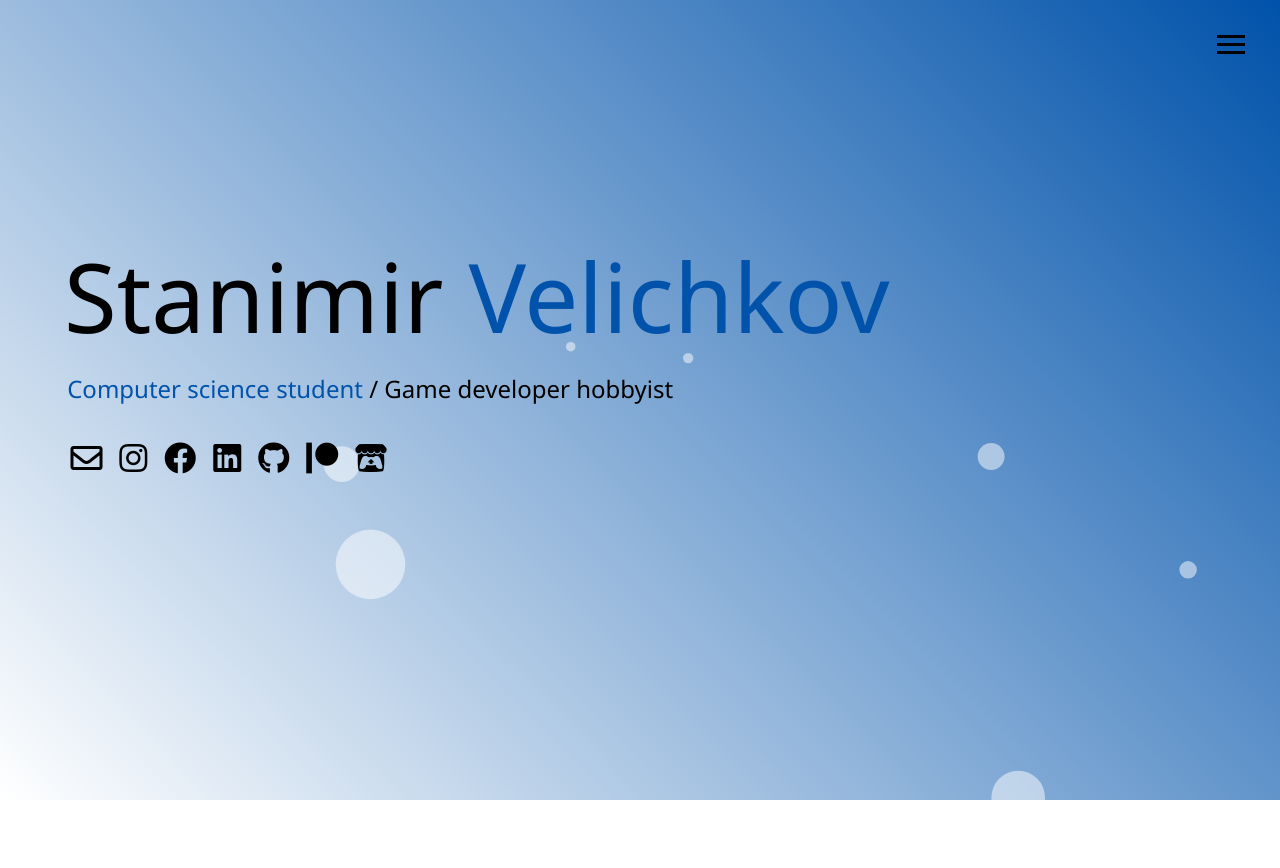
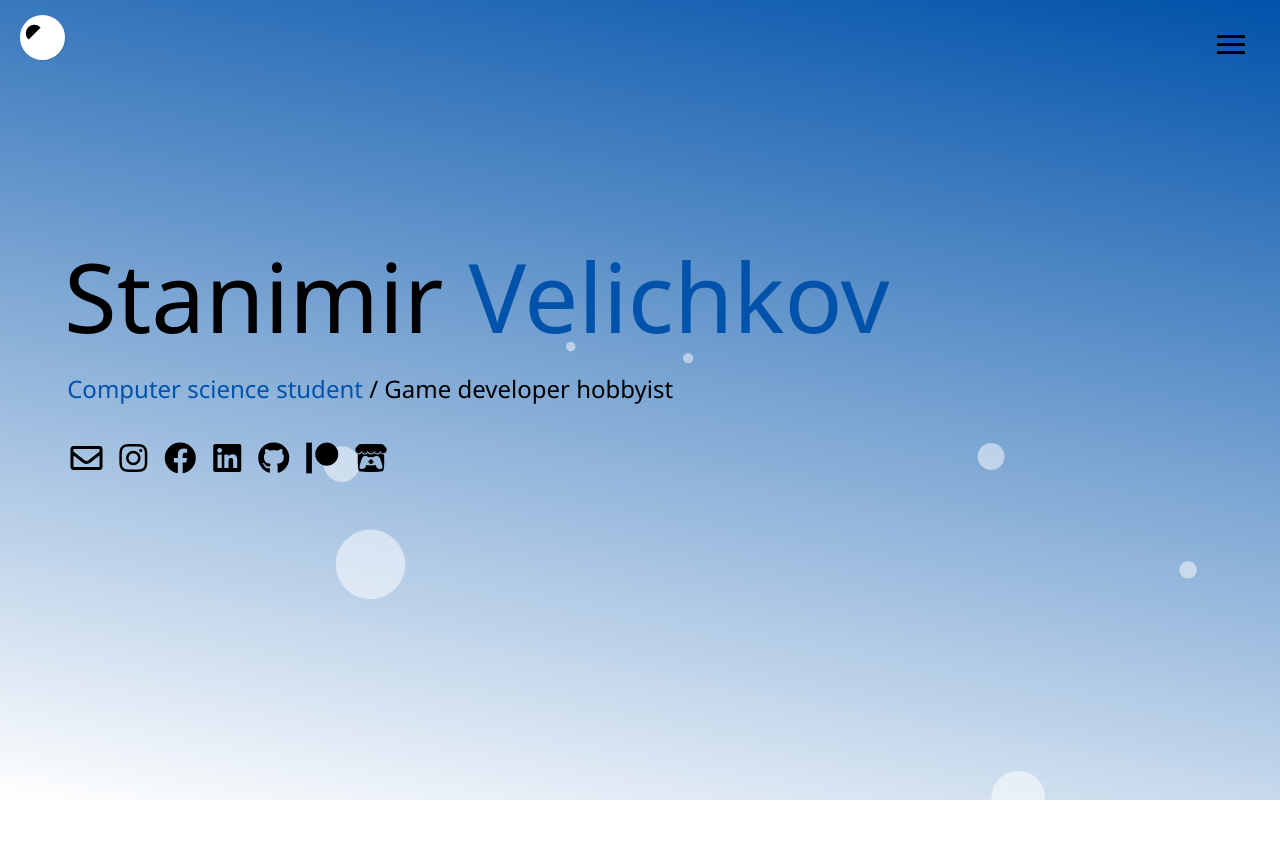
Before and after one commit to StanArts/personal-website, a Django app: page / in a window 1280 px wide. Run offline with Django 3.2, Linux system fonts and the light colour scheme; some libraries are stand-ins or nearby versions.

Commit message:
Dark mode theme added to the website as well as a toggle

```diff
--- a/blog/package.json
+++ b/blog/package.json
@@ -4,6 +4,8 @@
   "description": "Responsive portfolio website",
   "main": "index.js",
   "dependencies": {
+    "bootstrap": "^4.0.0-alpha.6",
+    "bootstrap-sass": "^3.4.1",
     "node-sass": "^4.14.1"
   },
   "devDependencies": {},
--- a/blog/scss/_config.scss
+++ b/blog/scss/_config.scss
@@ -1,20 +1,70 @@
-$primary-color: #fff; // rgb(34, 26, 26); - the dark mode
-$secondary-color: #0052aa;
-$show-home-image: true;
-//$home-image: url(../img/.jpg);
+// Light mode
+$primary-light: #fff;
+$secondary-light: #0052aa;
+// Dark mode
+$primary-dark: #221a1a;
+$secondary-dark: #00a7aa;
+
+$primary: 'primary';
+$secondary: 'secondary';
+
+$themes: (
+    light: (
+        primary: $primary-light,
+        secondary: $secondary-light
+    ),
+
+    dark: (
+        primary: $primary-dark,
+        secondary: $secondary-dark
+    ),
+);
+
+@mixin themed() {
+    @each $theme, $map in $themes {
+      [data-theme= '#{$theme}'] & {
+        $theme-map: () !global;
+        @each $key, $submap in $map {
+          $value: map-get(map-get($themes, $theme), '#{$key}');
+          $theme-map: map-merge($theme-map, ($key: $value)) !global;
+        }
+        @content;
+        $theme-map: null !global;
+      }
+    }
+  }
+
+@function t($key) {
+    @return map-get($theme-map, $key);
+}
+
 $background-opacity: 0.9;
 
 @mixin easeOut {
     transition: all 1.5s ease-out;
 }
 
+#bg {
+    content: '';
+    position: absolute;
+    top: 0;
+    right: 0;
+    width: 100%;
+    height: 100%;
+    z-index: -1;
+    @include themed() {
+        background: rgba(t(primary), $background-opacity);
+    }
+}
+
 #particles-js {
-    background: linear-gradient(45deg, $primary-color, $secondary-color);
+    @include themed() {
+        background: linear-gradient(10deg, t(primary), t(secondary));
+    }
     position: fixed;
     width: 100%;
     height: 100%;
     z-index: -1;
-
 }
 
 // Set Text Colour
--- a/blog/scss/_menu.scss
+++ b/blog/scss/_menu.scss
@@ -11,7 +11,9 @@
         width: 28px;
         height: 3px;
         margin: 0 0 5px 0;
-        background: set-text-colour($primary-color);;
+        @include themed() {
+            background: set-text-colour(t(primary));
+        }
         @include easeOut;
     }
 
@@ -65,7 +67,10 @@
     &-nav {
         margin: 0;
         padding: 0;
-        background: darken($color: $primary-color, $amount: 5);
+        // background: darken($color: map-get(map-get($themes, light), primary), $amount: 5);
+        @include themed(){
+            background: darken($color: t(primary), $amount: 5);
+        }
         list-style: none;
         transform: translate3d(100%, 0, 0);
         @include easeOut;
@@ -86,7 +91,9 @@
         }
 
         &.current > a {
-            color: $secondary-color;
+            @include themed() {
+                color: t(secondary);
+            }
         }
     }
 
@@ -97,18 +104,24 @@
         text-transform: uppercase;
         padding: 1rem 0;
         font-weight: 300;
-        color: set-text-colour($primary-color);
+        @include themed() {
+            color: set-text-colour(t(primary));
+        }
         text-decoration: none;
         @include easeOut;
 
         &:hover {
-            color: $secondary-color;
+            @include themed() {
+                color: t(secondary);
+            }
         }
     }
 
     // Branding Side
     &-branding {
-        background: $primary-color;
+        @include themed() {
+            background: t(primary);
+        }
         transform: translate3d(-100%, 0, 0);
         @include easeOut;
 
@@ -122,7 +135,9 @@
             height: 250px;
             background: url('/static/img/menu_portrait.jpg');
             border-radius: 50%;
-            border: solid 3px $secondary-color;
+            @include themed() {
+                border: solid 3px t(secondary);
+            }
         }
     }
 
--- a/blog/scss/portfolio.scss
+++ b/blog/scss/portfolio.scss
@@ -2,11 +2,13 @@
 @import 'menu';
 
 body {
-    color: set-text-colour($primary-color);
-    height: 100%;
-    margin: 0;
-    font-family: 'Segoe UI', Tahoma, Geneva, Verdana, sans-serif;
-    line-height: 1.5;
+  height: 100%;
+  margin: 0;
+  font-family: 'Segoe UI', Tahoma, Geneva, Verdana, sans-serif;
+  line-height: 1.5;
+  @include themed() {
+      color: set-text-colour(t(primary));
+  }
 }
 
 // Headings
@@ -23,13 +25,17 @@ h3 {
     &.sm-heading-home {
         margin-bottom: 2rem;
         padding: 0.2rem 0.2rem;
-        background: rgba(lighten($secondary-color, 2), 0);
+        @include themed() {
+          background: rgba(lighten(t(secondary), 2), 0);
+        }
     }
 
     &.sm-heading {
         margin-bottom: 2rem;
         padding: 0.2rem 1rem;
-        background: rgba(lighten($secondary-color, 2), 0.5);
+        @include themed() {
+          background: rgba(lighten(t(secondary), 2), 0.5);
+        }
     }
 }
 
@@ -53,7 +59,9 @@ header {
 }
 
 .text-secondary{
-    color: $secondary-color;
+    @include themed() {
+      color: t(secondary);
+    }
 }
 
 main {
@@ -68,8 +76,13 @@ main {
       padding: 0.4rem;
       @include easeOut;
 
+      @include themed() {
+        color: set-text-colour(t(primary));
+      }
         &:hover {
-          color: $secondary-color;
+          @include themed() {
+            color: t(secondary);
+          }
         }
       }
     }
@@ -94,7 +107,9 @@ main {
       grid-area: bioimage;
       margin: auto;
       border-radius: 50%;
-      border: $secondary-color 3px solid;
+      @include themed() {
+        border: t(secondary) 3px solid;
+      }
     }
 
     .bio {
@@ -115,9 +130,11 @@ main {
     }
 
     .edu {
-      background: lighten($primary-color, 5);
       padding: 0.5rem;
-      border-bottom: $secondary-color 5px solid;
+      @include themed() {
+        background: lighten(t(primary), 5);
+        border-bottom: t(secondary) 5px solid;
+      }
     }
   }
 
@@ -133,7 +150,9 @@ main {
 
       &:hover {
         opacity: 0.5;
-        border-color: $secondary-color;
+        @include themed() {
+          border-color: t(secondary);
+        }
         @include easeOut;
       }
     }
@@ -146,20 +165,26 @@ main {
     border: 0;
     margin-bottom: 0.3rem;
     &:hover {
-      background: $secondary-color;
-      color: set-text-color($secondary-color);
+      @include themed() {
+        background: t($secondary);
+        color: set-text-color(t($secondary));
+      }
     }
   }
 
   .btn-dark {
     @extend .btn;
-    background: darken($primary-color, 50);
+    @include themed() {
+      background: darken(t($primary), 50);
+    }
     color: #ffffff;
   }
 
-  .btn-dark {
+  .btn-light {
     @extend .btn;
-    background: lighten($primary-color, 50);
+    @include themed() {
+      background: lighten(t($primary), 50);
+    }
     color: #333333;
   }
 
@@ -167,9 +192,76 @@ main {
   #main-footer {
     text-align: center;
     padding: 1rem;
-    background: darken($primary-color, 10);
-    color: set-text-color($primary-color);
+    @include themed() {
+      background: darken(t($primary), 10);
+      color: set-text-color(t($primary));
+    }
     height: 60px;
   }
 
+  // Dark mode toggle
+
+  .switch {
+    position: absolute;
+    cursor: pointer;
+    display: block;
+    left: 20px;
+    top: 15px;
+    width: 45px;
+    height: 45px;
+    margin: 0 0 5px 0;
+
+    @include easeOut;
+  }
+
+  .slider {
+    position: absolute;
+    cursor: pointer;
+    top: 0; left: 0; right: 0; bottom: 0;
+    background: #ffffff;
+    transition: .5s;
+    border: 3px solid #ffffff;
+    box-shadow: 1px 1px 1px rgba(0, 0, 0, 0.1);
+  }
+
+  .slider:before {
+    position: absolute;
+    content: "";
+    bottom: 14px;
+    top: 8px;
+    background-color: #000000; // rgb(175, 175, 175);
+    transition: .5s;;
+  }
+
+  .switch input { display: none; }
+
+  input:checked + .slider {
+    background-color: black;
+  }
+
+  input:checked + .slider:before{
+    transform: translateX(20px) rotateZ(45deg);
+    background: yellow;
+  }
+
+  .slider.round {
+    border-radius: 35px;
+  }
+
+  .slider.round:before {
+    width: 43%;
+    height: 23%;
+    border-top-left-radius: 50px;
+    border-top-right-radius: 50px;
+    transform: rotateZ(-45deg);
+  }
+
+  html.transition,
+  html.transition *,
+  html.transition * :before,
+  html.transition * :after {
+    transition: all 750ms !important;
+    transition-delay: 0 !important;
+  }
+
   @import 'mobile';
--- a/blog/static/css/portfolio.css
+++ b/blog/static/css/portfolio.css
@@ -1,9 +1,25 @@
+#bg {
+  content: '';
+  position: absolute;
+  top: 0;
+  right: 0;
+  width: 100%;
+  height: 100%;
+  z-index: -1; }
+  [data-theme='light'] #bg {
+    background: rgba(255, 255, 255, 0.9); }
+  [data-theme='dark'] #bg {
+    background: rgba(34, 26, 26, 0.9); }
+
 #particles-js {
-  background: linear-gradient(45deg, #fff, #0052aa);
   position: fixed;
   width: 100%;
   height: 100%;
   z-index: -1; }
+  [data-theme='light'] #particles-js {
+    background: linear-gradient(10deg, #fff, #0052aa); }
+  [data-theme='dark'] #particles-js {
+    background: linear-gradient(10deg, #221a1a, #00a7aa); }
 
 .menu-btn {
   position: absolute;
@@ -16,8 +32,11 @@
     width: 28px;
     height: 3px;
     margin: 0 0 5px 0;
-    background: #000000;
     transition: all 1.5s ease-out; }
+    [data-theme='light'] .menu-btn .btn-line {
+      background: #000000; }
+    [data-theme='dark'] .menu-btn .btn-line {
+      background: #fff; }
   .menu-btn.close {
     transform: rotate(180deg); }
     .menu-btn.close .btn-line:nth-child(1) {
@@ -101,11 +136,14 @@
   transition-delay: 0.5s; }
 
 body {
-  color: #000000;
   height: 100%;
   margin: 0;
   font-family: 'Segoe UI', Tahoma, Geneva, Verdana, sans-serif;
   line-height: 1.5; }
+  [data-theme='light'] body {
+    color: #000000; }
+  [data-theme='dark'] body {
+    color: #fff; }
 
 h1,
 h2,
@@ -120,14 +158,28 @@ h3 {
   h2.sm-heading-home,
   h3.sm-heading-home {
     margin-bottom: 2rem;
-    padding: 0.2rem 0.2rem;
+    padding: 0.2rem 0.2rem; }
+    [data-theme='light'] h1.sm-heading-home, [data-theme='light']
+    h2.sm-heading-home, [data-theme='light']
+    h3.sm-heading-home {
       background: rgba(0, 87, 180, 0); }
+    [data-theme='dark'] h1.sm-heading-home, [data-theme='dark']
+    h2.sm-heading-home, [data-theme='dark']
+    h3.sm-heading-home {
+      background: rgba(0, 177, 180, 0); }
   h1.sm-heading,
   h2.sm-heading,
   h3.sm-heading {
     margin-bottom: 2rem;
-    padding: 0.2rem 1rem;
+    padding: 0.2rem 1rem; }
+    [data-theme='light'] h1.sm-heading, [data-theme='light']
+    h2.sm-heading, [data-theme='light']
+    h3.sm-heading {
       background: rgba(0, 87, 180, 0.5); }
+    [data-theme='dark'] h1.sm-heading, [data-theme='dark']
+    h2.sm-heading, [data-theme='dark']
+    h3.sm-heading {
+      background: rgba(0, 177, 180, 0.5); }
 
 p {
   text-align: justify; }
@@ -144,8 +196,11 @@ header {
 .text-secondary-home {
   color: #ffffff; }
 
-.text-secondary {
+[data-theme='light'] .text-secondary {
   color: #0052aa; }
+
+[data-theme='dark'] .text-secondary {
+  color: #00a7aa; }
 
 main {
   padding: 4rem;
@@ -155,8 +210,14 @@ main {
     main .icons a {
       padding: 0.4rem;
       transition: all 1.5s ease-out; }
-      main .icons a:hover {
+      [data-theme='light'] main .icons a {
+        color: #000000; }
+      [data-theme='dark'] main .icons a {
+        color: #fff; }
+      [data-theme='light'] main .icons a:hover {
         color: #0052aa; }
+      [data-theme='dark'] main .icons a:hover {
+        color: #00a7aa; }
   main#home {
     overflow: hidden; }
     main#home h1 {
@@ -195,32 +263,106 @@ main {
     border: 3px #000000 solid; }
     .projects img:hover {
       opacity: 0.5;
-      border-color: #0052aa;
       transition: all 1.5s ease-out; }
+      [data-theme='light'] .projects img:hover {
+        border-color: #0052aa; }
+      [data-theme='dark'] .projects img:hover {
+        border-color: #00a7aa; }
 
-.btn, .btn-dark {
+.btn, .btn-dark, .btn-light {
   display: inline-block;
   padding: 0.5rem 1rem;
   border: 0;
   margin-bottom: 0.3rem; }
-  .btn:hover, .btn-dark:hover {
+  [data-theme='light'] .btn:hover, [data-theme='light'] .btn-dark:hover, [data-theme='light'] .btn-light:hover {
     background: #0052aa;
     color: set-text-color(#0052aa); }
+  [data-theme='dark'] .btn:hover, [data-theme='dark'] .btn-dark:hover, [data-theme='dark'] .btn-light:hover {
+    background: #00a7aa;
+    color: set-text-color(#00a7aa); }
 
 .btn-dark {
-  background: gray;
   color: #ffffff; }
+  [data-theme='light'] .btn-dark {
+    background: gray; }
+  [data-theme='dark'] .btn-dark {
+    background: black; }
 
-.btn-dark {
-  background: white;
+.btn-light {
   color: #333333; }
+  [data-theme='light'] .btn-light {
+    background: white; }
+  [data-theme='dark'] .btn-light {
+    background: #ab9191; }
 
 #main-footer {
   text-align: center;
   padding: 1rem;
+  height: 60px; }
+  [data-theme='light'] #main-footer {
     background: #e6e6e6;
-  color: set-text-color(#fff);
-  height: 60px; }
+    color: set-text-color(#fff); }
+  [data-theme='dark'] #main-footer {
+    background: #050404;
+    color: set-text-color(#221a1a); }
+
+.switch {
+  position: absolute;
+  cursor: pointer;
+  display: block;
+  left: 20px;
+  top: 15px;
+  width: 45px;
+  height: 45px;
+  margin: 0 0 5px 0;
+  transition: all 1.5s ease-out; }
+
+.slider {
+  position: absolute;
+  cursor: pointer;
+  top: 0;
+  left: 0;
+  right: 0;
+  bottom: 0;
+  background: #ffffff;
+  transition: .5s;
+  border: 3px solid #ffffff;
+  box-shadow: 1px 1px 1px rgba(0, 0, 0, 0.1); }
+
+.slider:before {
+  position: absolute;
+  content: "";
+  bottom: 14px;
+  top: 8px;
+  background-color: #000000;
+  transition: .5s; }
+
+.switch input {
+  display: none; }
+
+input:checked + .slider {
+  background-color: black; }
+
+input:checked + .slider:before {
+  transform: translateX(20px) rotateZ(45deg);
+  background: yellow; }
+
+.slider.round {
+  border-radius: 35px; }
+
+.slider.round:before {
+  width: 43%;
+  height: 23%;
+  border-top-left-radius: 50px;
+  border-top-right-radius: 50px;
+  transform: rotateZ(-45deg); }
+
+html.transition,
+html.transition *,
+html.transition * :before,
+html.transition * :after {
+  transition: all 750ms !important;
+  transition-delay: 0 !important; }
 
 @media screen and (min-width: 1171px) {
   .projects {
--- /dev/null
+++ b/blog/static/js/dm_toggle.js
@@ -0,0 +1,43 @@
+let darkMode = localStorage.getItem("darkMode");
+const checkbox = document.querySelector('input[name=theme]');
+
+const enableDarkMode = () => {
+
+  document.documentElement.setAttribute('data-theme', 'dark');
+
+  document.documentElement.classList.add("darkmode");
+
+  localStorage.setItem("darkMode", "enabled");
+};
+
+const disableDarkMode = () => {
+
+  document.documentElement.setAttribute('data-theme', 'light');
+
+  document.documentElement.classList.remove("darkmode");
+
+  localStorage.setItem("darkMode", null)
+}
+
+if (darkMode === "enabled") {
+  enableDarkMode();
+}
+
+checkbox.addEventListener('change', () => {
+  darkMode = localStorage.getItem("darkMode");
+  if (darkMode !== "enabled") {
+    trans();
+    enableDarkMode();
+  }
+  else {
+    trans();
+    disableDarkMode();
+  }
+});
+
+      let trans = () => {
+        document.documentElement.classList.add('transition');
+        window.setTimeout(() => {
+          document.documentElement.classList.remove('transition')
+        }, 1000)
+      }
--- a/blog/templates/portfolio/homepage.html
+++ b/blog/templates/portfolio/homepage.html
@@ -1,6 +1,6 @@
 {% load static %}
 <!DOCTYPE html>
-<html lang="en">
+<html lang="en" data-theme="light">
   <head>
     <meta charset="utf-8" name="viewport" content="width=device-width, initial-scale=1.0">
     <meta http-equiv="X-UA-Compatible" content="ie=edge">
@@ -17,6 +17,13 @@
         <div class="btn-line"></div>
         <div class="btn-line"></div>
         <div class="btn-line"></div>
+      </div>
+
+      <div>
+        <label class="switch">
+            <input type="checkbox" id="switch" name="theme">
+            <span class="slider round"></span>
+        </label>
       </div>
 
       <nav class="menu">
@@ -88,6 +95,7 @@
       </div>
     </main>
 
+    <script src="static/js/dm_toggle.js"></script>
     <script src="static/js/portfolio.js"></script>
     <script type="text/javascript" src="static/js/particles/particles.js"></script>
     <script type="text/javascript" src="static/js/particles/app.js"></script>
--- a/blog/views.py
+++ b/blog/views.py
@@ -102,4 +102,4 @@ def projects_page(request):
 	return render (request, 'portfolio/projects.html')
 
 def gallery_page(request):
-	return render (request, 'portfolio/galery.html')
+	return render (request, 'portfolio/gallery.html')
```
Also changed, not shown: other parts of blog/static/css/portfolio.css (+31 -8 lines), blog/templates/portfolio/about.html (+10 -2 lines), blog/templates/portfolio/gallery.html (+11 -3 lines), blog/templates/portfolio/projects.html (+10 -2 lines), blog/package-lock.json. Lines whose indentation alone changed are shown as unchanged.
